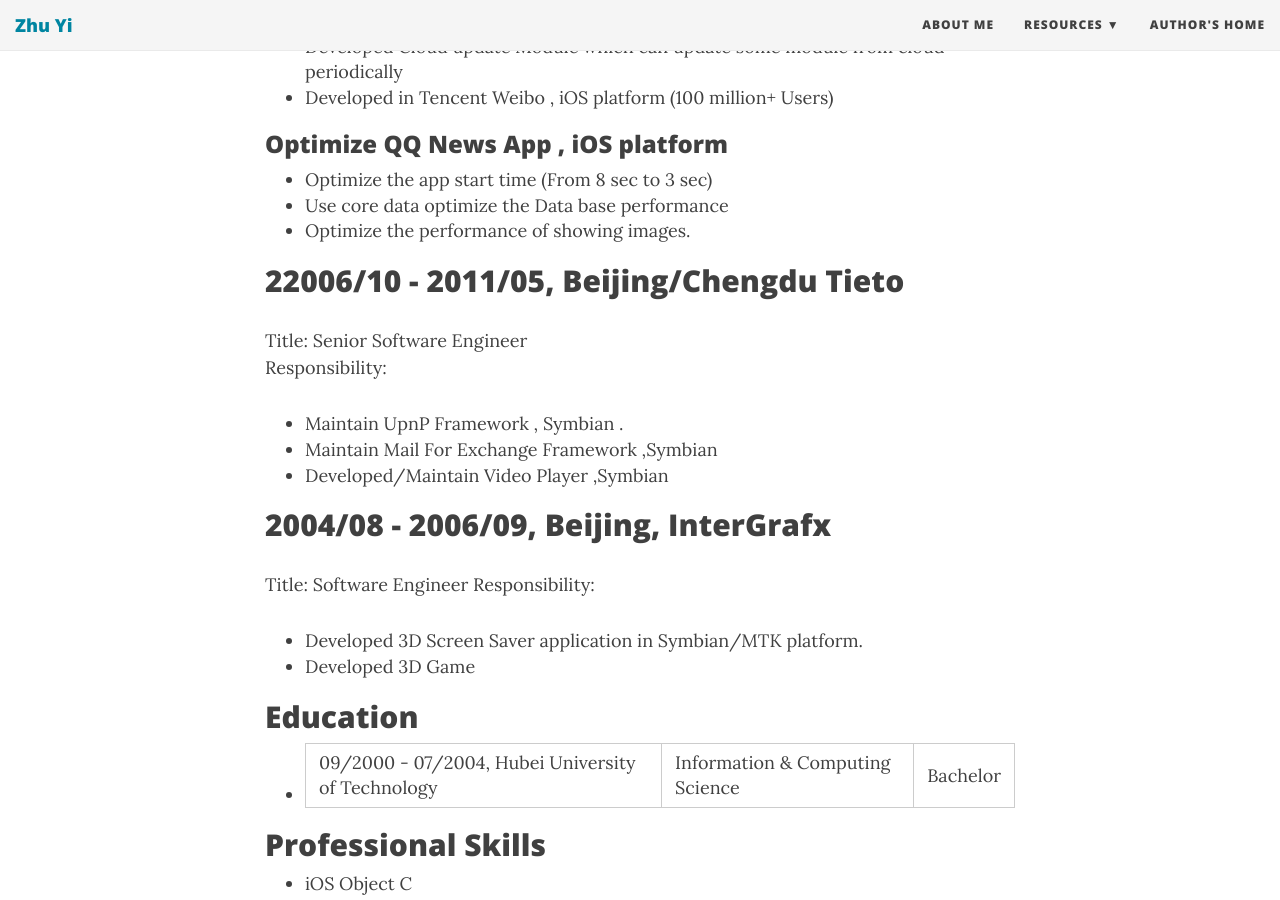
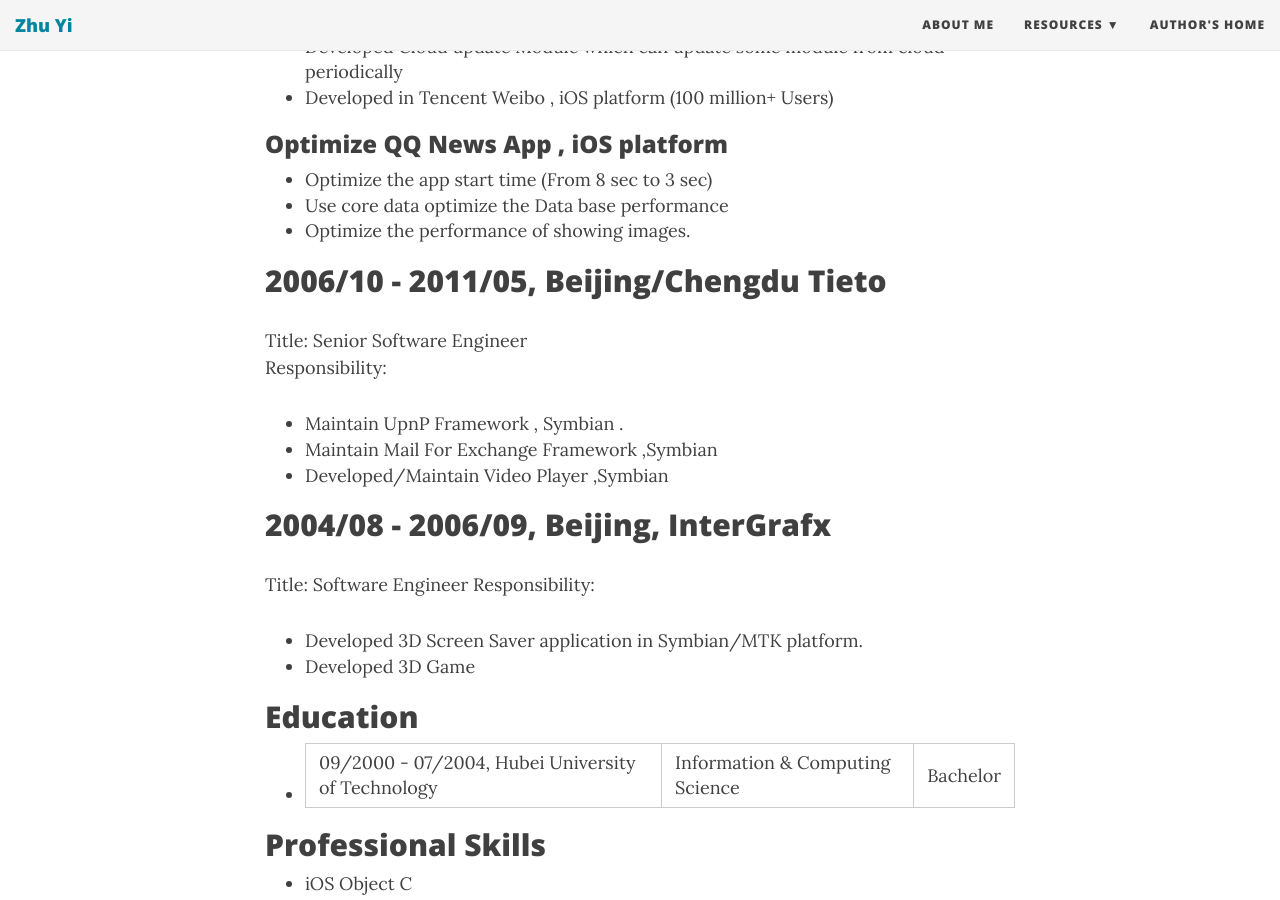
Before and after one commit to zhuyiif/zhuyiif.github.io, a Jekyll site: the page built from aboutme.md, in a window 1280 px wide and 900 px high, scrolled down 1194 px. Built offline with Jekyll 4.4.1, drawn with Linux system fonts in a browser that asks for light colours; nearby versions of some CDN libraries.

Commit message:
Update aboutme.md

```diff
--- a/aboutme.md
+++ b/aboutme.md
@@ -39,7 +39,7 @@
 - Optimize the performance of showing images.
 
 
-## 22006/10 - 2011/05, Beijing/Chengdu Tieto
+## 2006/10 - 2011/05, Beijing/Chengdu Tieto
 Title: Senior Software Engineer
 Responsibility:
 - Maintain  UpnP Framework , Symbian  .
```
